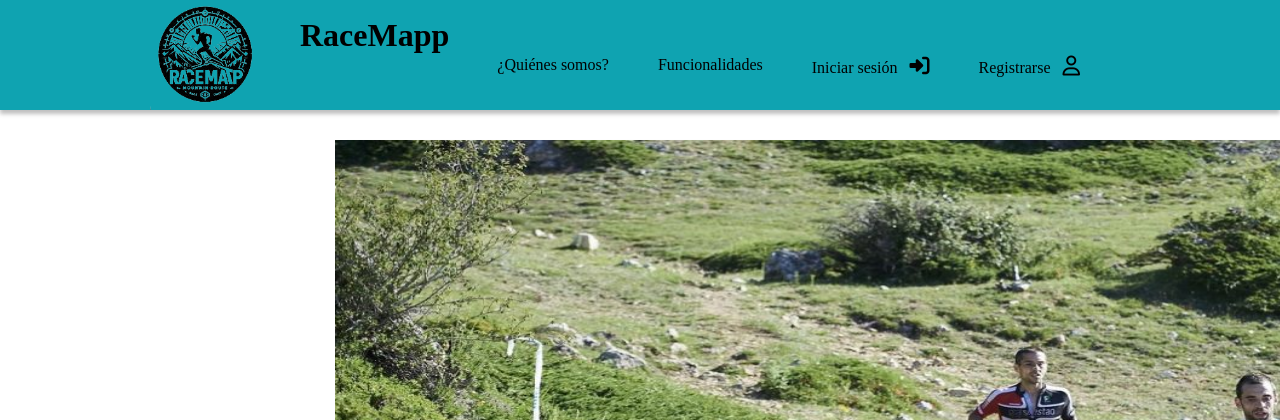
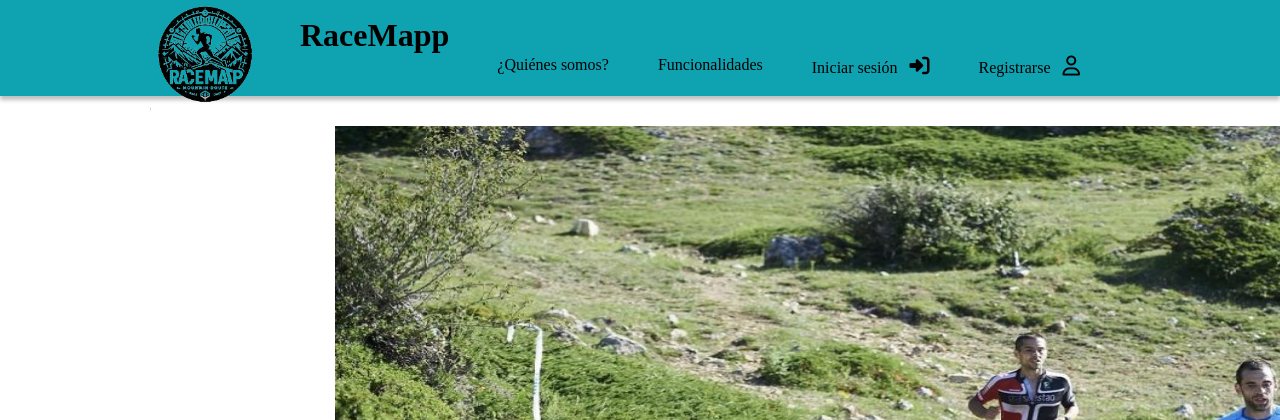
Before and after one commit to AdriGuti-rgb/proyecto_gutierrez_adrian, a PHP site: page /index.html in a window 1280 px wide; the page is wider, and only the part inside the window is pictured. Shown: the top 420 px of that part. Run offline with PHP 8.4, Linux system fonts and the light colour scheme; some libraries are stand-ins or nearby versions; some web fonts are replaced.

Commit message:
Retocando

```diff
--- a/style/style.css
+++ b/style/style.css
@@ -18,7 +18,7 @@ body {
 
 header {
     width: 100%;
-    height: 110px;
+    height: 12vb;
     background-color: var(--segundo);
     position: relative;
     box-shadow: 0px 4px 4px 0px rgba(0, 0, 0, 0.25);
@@ -61,6 +61,7 @@ i {
     display: flex;
     align-items: flex-start;
     gap: 49px;
+    flex-wrap: wrap;
 }
 
 a {
```
Also changed, not shown: style/styleRegistro.css (+25 -0 lines).
